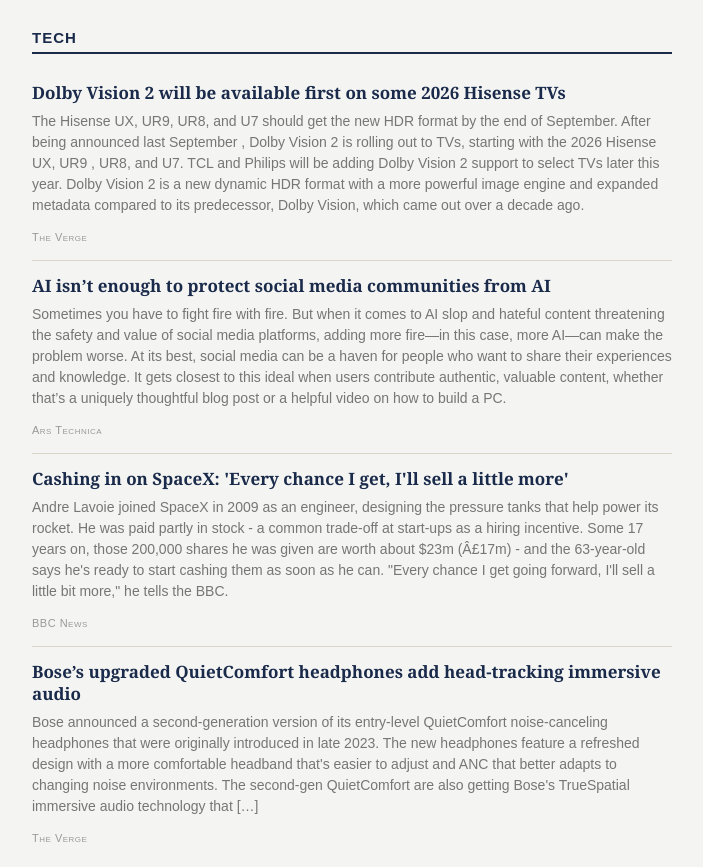
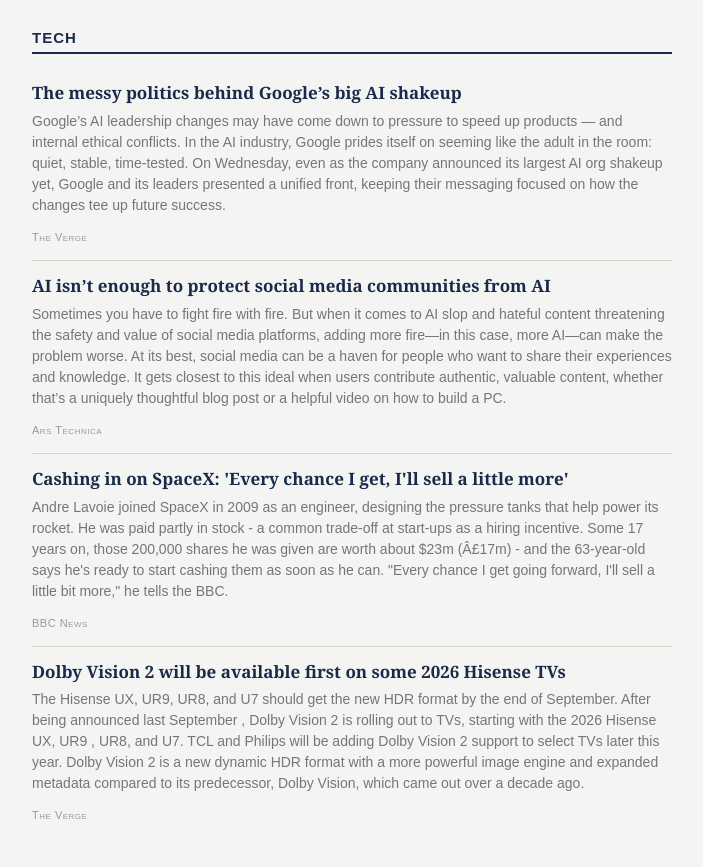
Before and after one commit to WilliamGitty/william-daily-briefing, a plain HTML site: page index.html in a window 1280 px wide. Shown: the part 865-1732 px from the top of the page, without its empty margins (288-991 px from the left). Drawn offline with Linux system fonts and the light colour scheme.

Commit message:
Regenerate index.html with News section

```diff
--- a/index.html
+++ b/index.html
@@ -127,7 +127,7 @@
 <body>
   <div class="masthead">
     <h1>William's Daily Briefing</h1>
-    <span class="date">Thursday, 06 August 2026, Updated as of 14:29 BST</span>
+    <span class="date">Thursday, 06 August 2026, Updated as of 14:30 BST</span>
   </div>
   <p class="intro">All stories below were published within the last 24 hours, pulled directly from source RSS feeds. Where a section has no qualifying story, that is stated explicitly.</p>
   <main>
@@ -157,9 +157,9 @@
       <section class="section">
         <h2>Tech</h2>
         <article class="story">
-          <a class="headline" href="https://www.theverge.com/tech/974126/dolby-vision-2-rolls-out-to-hisense-tvs" target="_blank" rel="noopener">Dolby Vision 2 will be available first on some 2026 Hisense TVs</a>
-          <p class="summary">﻿The Hisense UX, UR9, UR8, and U7 should get the new HDR format by the end of September. After being announced last September , Dolby Vision 2 is rolling out to TVs, starting with the 2026 Hisense UX, UR9 , UR8, and U7. TCL and Philips will be adding Dolby Vision 2 support to select TVs later this year. Dolby Vision 2 is a new dynamic HDR format with a more powerful image engine and expanded metadata compared to its predecessor, Dolby Vision, which came out over a decade ago.</p>
-          <span class="source"><a href="https://www.theverge.com/tech/974126/dolby-vision-2-rolls-out-to-hisense-tvs" target="_blank" rel="noopener">The Verge</a></span>
+          <a class="headline" href="https://www.theverge.com/tech/976108/google-ai-leadership-shakeup-jeff-dean-demis-hassabis-deepmind" target="_blank" rel="noopener">The messy politics behind Google’s big AI shakeup</a>
+          <p class="summary">Google’s AI leadership changes may have come down to pressure to speed up products — and internal ethical conflicts. In the AI industry, Google prides itself on seeming like the adult in the room: quiet, stable, time-tested. On Wednesday, even as the company announced its largest AI org shakeup yet, Google and its leaders presented a unified front, keeping their messaging focused on how the changes tee up future success.</p>
+          <span class="source"><a href="https://www.theverge.com/tech/976108/google-ai-leadership-shakeup-jeff-dean-demis-hassabis-deepmind" target="_blank" rel="noopener">The Verge</a></span>
         </article>
         <article class="story">
           <a class="headline" href="https://arstechnica.com/gadgets/2026/08/ai-isnt-enough-to-protect-social-media-communities-from-ai/" target="_blank" rel="noopener">AI isn’t enough to protect social media communities from AI</a>
@@ -172,9 +172,9 @@
           <span class="source"><a href="https://www.bbc.co.uk/news/articles/cm2g0j3y339o?at_medium=RSS&amp;at_campaign=rss" target="_blank" rel="noopener">BBC News</a></span>
         </article>
         <article class="story">
-          <a class="headline" href="https://www.theverge.com/tech/975643/bose-quietcomfort-wireless-headphones-anc-immersive-spatial-audio" target="_blank" rel="noopener">Bose’s upgraded QuietComfort headphones add head-tracking immersive audio</a>
-          <p class="summary">Bose announced a second-generation version of its entry-level QuietComfort noise-canceling headphones that were originally introduced in late 2023. The new headphones feature a refreshed design with a more comfortable headband that&#x27;s easier to adjust and ANC that better adapts to changing noise environments. The second-gen QuietComfort are also getting Bose&#x27;s TrueSpatial immersive audio technology that […]</p>
-          <span class="source"><a href="https://www.theverge.com/tech/975643/bose-quietcomfort-wireless-headphones-anc-immersive-spatial-audio" target="_blank" rel="noopener">The Verge</a></span>
+          <a class="headline" href="https://www.theverge.com/tech/974126/dolby-vision-2-rolls-out-to-hisense-tvs" target="_blank" rel="noopener">Dolby Vision 2 will be available first on some 2026 Hisense TVs</a>
+          <p class="summary">﻿The Hisense UX, UR9, UR8, and U7 should get the new HDR format by the end of September. After being announced last September , Dolby Vision 2 is rolling out to TVs, starting with the 2026 Hisense UX, UR9 , UR8, and U7. TCL and Philips will be adding Dolby Vision 2 support to select TVs later this year. Dolby Vision 2 is a new dynamic HDR format with a more powerful image engine and expanded metadata compared to its predecessor, Dolby Vision, which came out over a decade ago.</p>
+          <span class="source"><a href="https://www.theverge.com/tech/974126/dolby-vision-2-rolls-out-to-hisense-tvs" target="_blank" rel="noopener">The Verge</a></span>
         </article>
       </section>
       <section class="section">
```
